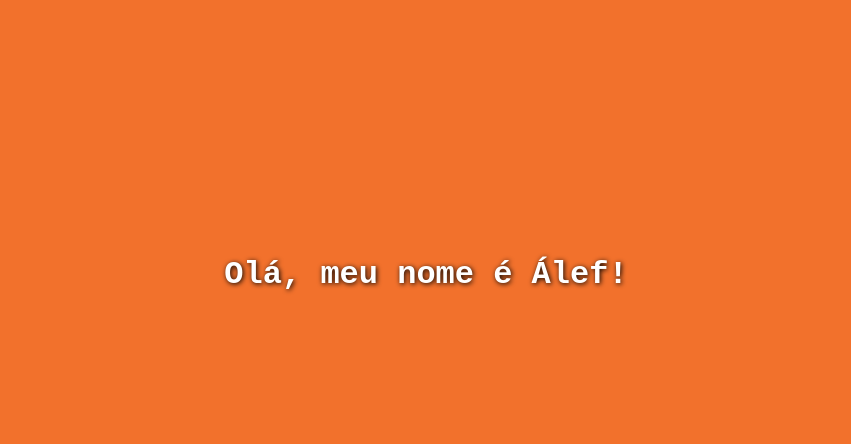
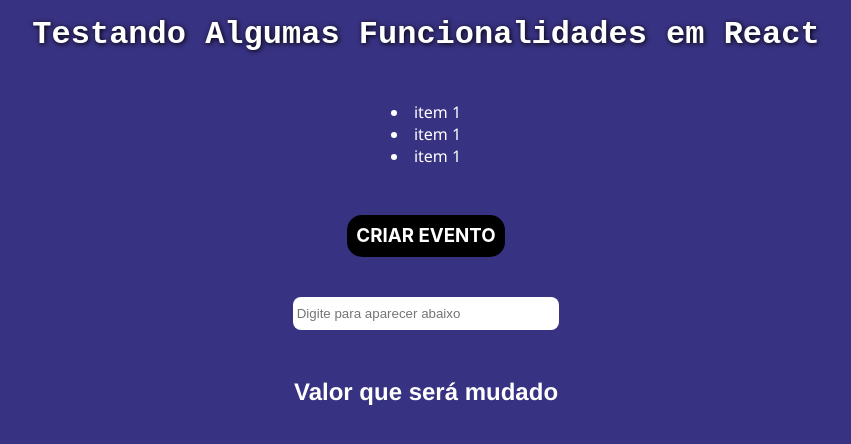
Before and after one commit to alefmiguel/OverviewReactJS, a React (Create React App) app: page / in a window 1280 px wide. Shown: the top 444 px of the page, without its empty margins (214-1065 px from the left). Built offline with nearby package versions, Linux system fonts and the light colour scheme.

Commit message:
aprendendo sobre usestate aula 10

```diff
--- a/src/App.css
+++ b/src/App.css
@@ -7,3 +7,8 @@
   margin: 0;
   padding: 0;
 }
+
+body {
+  background-color: rgb(56, 50, 130);
+  color: #fff;
+}
--- a/src/App.js
+++ b/src/App.js
@@ -1,10 +1,16 @@
 import "./App.css";
 import Mensagem from "./components/Mensagem/Mensagem";
+import Item from "./components/Item/Item";
+import Evento from "./components/Eventos/Evento";
 
 function App() {
-  return <div className="App">
-    <Mensagem />
-  </div>;
+  return (
+    <div className="App">
+      <Mensagem />
+      <Item valor={1} />
+      <Evento />
+    </div>
+  );
 }
 
 export default App;
--- /dev/null
+++ b/src/components/Eventos/Evento.js
@@ -0,0 +1,33 @@
+import { useState } from "react";
+import styles from "./Evento.module.css";
+
+function Evento() {
+  function meuEvento() {
+    console.log("O evento foi disparado!");
+    alert("O evento foi disparado!");
+  }
+
+  function alteraTxt() {
+    const txt = document.querySelector("h2");
+    const valor = document.querySelector("input");
+    txt.textContent = valor.value;
+    setTexto(valor.value)
+    console.log(`Texto alterado: ${texto}`)
+  }
+
+  const [texto, setTexto] = useState();
+
+  return (
+    <>
+      <h3 onClick={meuEvento}> CRIAR EVENTO </h3>
+      <input
+        type="text"
+        placeholder="Digite para aparecer abaixo"
+        onChange={alteraTxt}
+      />
+      <h2> Valor que será mudado </h2>
+    </>
+  );
+}
+
+export default Evento;
--- /dev/null
+++ b/src/components/Eventos/Evento.module.css
@@ -0,0 +1,29 @@
+h3 {
+    background-color: black;
+    width: fit-content;
+    margin: auto;
+    padding: .5em;
+    border-radius: 15px;
+}
+
+h3:hover {
+    cursor: pointer;
+    background-color: aliceblue;
+    transition: .4s all ease-in-out;
+    color: black;
+    box-shadow: 1px 1px 20px black;
+}
+
+h2 {
+    margin: 2em;
+}
+
+input {
+    padding: .3em;
+    margin-top: 3em;
+    width: 20em;
+    border-radius: 8px;
+    height: 2.5em;
+    outline: none;
+    border: none;
+}
--- /dev/null
+++ b/src/components/Item/Item.js
@@ -0,0 +1,22 @@
+import Proptypes from "prop-types";
+import styles from "./Item.module.css";
+
+function Item({ valor }) {
+  return (
+    <div className={styles.container}>
+      <li> item {valor} </li>
+      <li> item {valor} </li>
+      <li> item {valor} </li>
+    </div>
+  );
+}
+
+Item.propTypes = {
+    valor: Proptypes.number.isRequired,
+};
+
+Item.defaultProps = {
+    valor: 2
+}
+
+export default Item;
--- /dev/null
+++ b/src/components/Item/Item.module.css
@@ -0,0 +1,8 @@
+h2 {
+    font-family: 'Franklin Gothic Medium', 'Arial Narrow', Arial, sans-serif;
+}
+
+.container {
+    margin: 3em;
+    font-family: 'Segoe UI', Tahoma, Geneva, Verdana, sans-serif;
+}
--- a/src/components/Mensagem/Mensagem.js
+++ b/src/components/Mensagem/Mensagem.js
@@ -1,9 +1,9 @@
-import styles from "./Mensagem.modules.css";
+import styles from "./Mensagem.module.css";
 
 function Mensagem() {
   return (
     <div className={styles.container}>
-      <h1 className={styles.titulo}> Olá, meu nome é Álef! </h1>
+      <h1 className={styles.titulo}> Testando Algumas Funcionalidades em React</h1>
     </div>
   );
 }
--- /dev/null
+++ b/src/components/Mensagem/Mensagem.module.css
@@ -0,0 +1,6 @@
+.container {
+    margin: auto;
+    margin-top: 1em;
+    text-shadow: 1px 1px 5px black;
+    font-family: 'Courier New', Courier, monospace;
+}
--- a/src/components/Mensagem/Mensagem.modules.css
+++ /dev/null
@@ -1,16 +0,0 @@
-.container {
-    margin: auto;
-}
-
-body {
-    background-color: rgb(242, 113, 44);
-    color: #fff;
-    text-shadow: 1px 1px 5px black;
-    font-family: 'Courier New', Courier, monospace;
-    position: absolute;
-    top: 0;
-    right: 0;
-    left: 0;
-    bottom: 0;
-    margin-top: 20%;
-}
```
